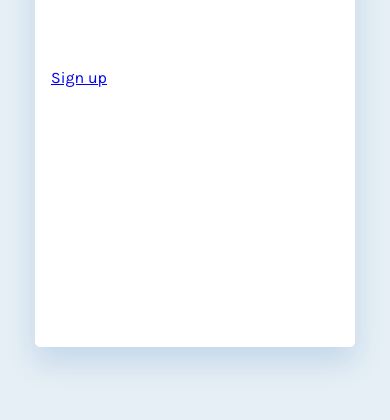
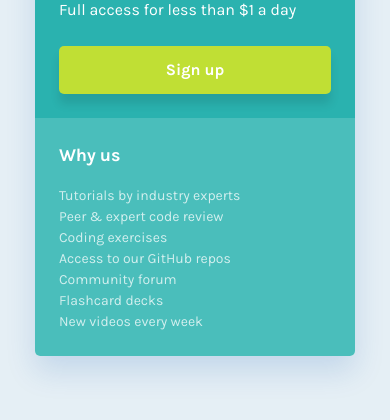
Before and after one commit to tihusky/single-price-component, a plain HTML site: page index.html in a window 390 px wide. Shown: the part 424-844 px from the top of the page. Drawn offline with Linux system fonts and the light colour scheme.

Commit message:
Finish mobile design

```diff
--- a/css/main.css
+++ b/css/main.css
@@ -13,7 +13,7 @@ body {
   background: hsl(204, 43%, 93%);
   color: hsl(0, 0%, 100%);
   font-family: 'Karla', sans-serif;
-  line-height: 1.6;
+  line-height: 1.5;
 }
 
 
@@ -37,6 +37,10 @@ h2 {
   font-size: 1.125rem;
 }
 
+p {
+  margin: 0 0 1.5em 0;
+}
+
 .intro-subheading {
   color: hsl(71, 73%, 54%);
   font-size: .9375rem;
@@ -48,11 +52,15 @@ h2 {
 }
 
 .price {
+  display: flex;
+  align-items: center;
+  margin: 0 0 .25em 0;
   font-size: 2rem;
   font-weight: 700;
 }
 
 .price-period {
+  margin-left: 1em;
   font-size: initial;
   font-weight: initial;
   opacity: .5;
@@ -64,11 +72,74 @@ h2 {
    Layout
    ==================== */
 
+section {
+  padding: 1.5rem;
+}
+
+section :last-child {
+  margin-bottom: 0;
+}
+
+/* Buttons */
+
+.btn {
+  display: inline-block;
+  width: 100%;
+  padding: 1rem;
+  backface-visibility: hidden;
+  background: hsl(71, 73%, 54%);
+  color: hsl(0, 0%, 100%);
+  border-radius: .3125rem;
+  box-shadow: 0 .625rem .625rem 0 hsla(0, 0%, 0%, .1);
+  font-weight: 700;
+  line-height: 1;
+  text-align: center;
+  text-decoration: none;
+  transition: transform .25s;
+}
+
+.btn:hover,
+.btn:focus {
+  transform: scale(1.05);
+}
+
+/* Card */
+
 .card {
   width: 20rem;
-  padding: 1rem;
+  min-width: 20rem;
   background: hsl(0, 0%, 100%);
   border-radius: .3125rem;
   box-shadow: 0 .9375rem 1.875rem 0 hsla(212, 100%, 34%, .15);
   overflow: hidden;
 }
+
+.section-cta,
+.section-features {
+  background: hsl(179, 62%, 43%);
+}
+
+.section-features {
+  position: relative;
+}
+
+.section-features::before {
+  /* Transparent overlay for the features section */
+  position: absolute;
+  top: 0;
+  left: 0;
+  width: 100%;
+  height: 100%;
+  content: '';
+  background: hsla(0, 0%, 100%, .15);
+}
+
+.features-list {
+  padding: 0;
+  list-style: none;
+}
+
+.features-item {
+  font-size: .875rem;
+  opacity: .75;
+}
```
